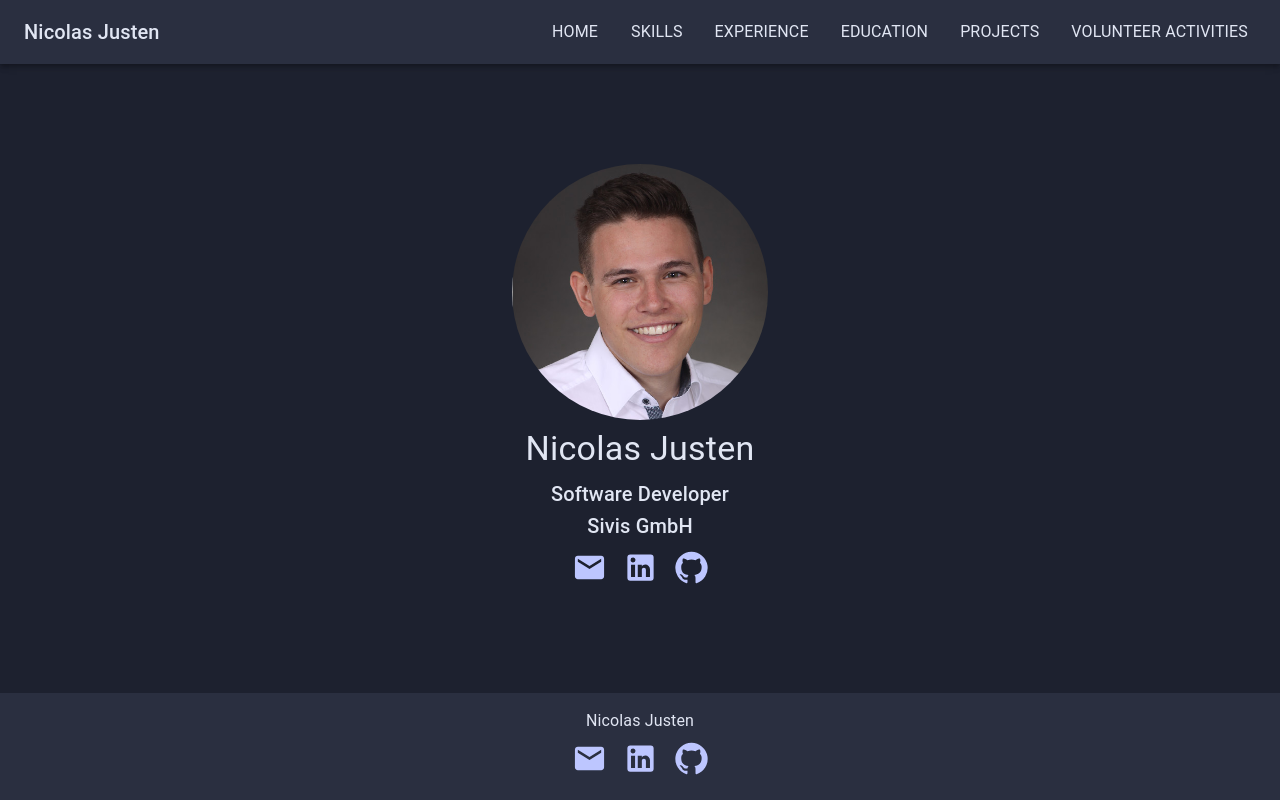
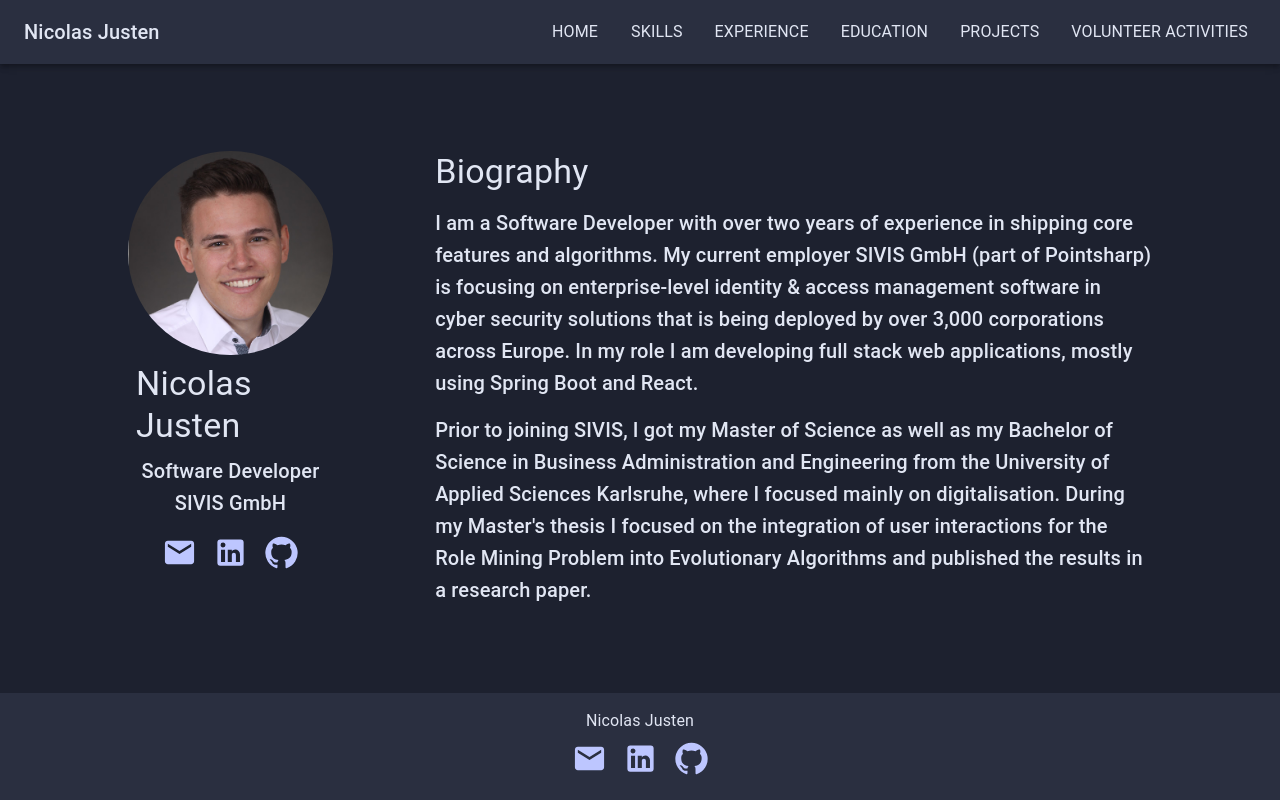
Before and after one commit to nicolasjusten95/nicolas-justen-portfolio, a React (Create React App) app: page / in a window 1280 px wide. Built offline with nearby package versions, Linux system fonts and the light colour scheme.

Commit message:
add biography section

```diff
--- a/src/components/body/home/Home.tsx
+++ b/src/components/body/home/Home.tsx
@@ -1,6 +1,14 @@
 import {Avatar, Box, Link, Stack, Typography} from "@mui/material";
 import profilePicture from '../../../images/profile_picture.jpg';
-import {currentCompany, currentCompanyLink, jobTitle, name} from "../../../data/HomeData";
+import {
+    currentCompany,
+    currentCompanyLink,
+    heading,
+    jobTitle,
+    name,
+    paragraph1,
+    paragraph2
+} from "../../../data/HomeData";
 import {githubIcon, linkedInIcon, mailIcon} from "../../../data/SocialMediaIcons";
 
 
@@ -8,12 +16,18 @@ const Home = () => {
     return (
         <Box
             display='flex'
+            flexDirection='row'
+            justifyContent='space-between'
+            width='80%'>
+            <Box
+                display='flex'
                 flexDirection='column'
-        alignItems='center'>
+                alignItems='center'
+                width='20%'>
                 <Avatar
                     alt={name}
                     src={profilePicture}
-                sx={{ width: 256, height: 256 }}/>
+                    sx={{width: 'auto', height: 'auto'}}/>
                 <Typography color='text.primary' variant='h4' p='8px'>{name}</Typography>
                 <Typography color='text.primary' variant='h6'>{jobTitle}</Typography>
                 <Typography color='text.primary' variant='h6'>
@@ -26,12 +40,18 @@ const Home = () => {
                         {currentCompany}
                     </Link>
                 </Typography>
-            <Stack direction='row'>
+                <Stack direction='row' p='8px'>
                     {mailIcon}
                     {linkedInIcon}
                     {githubIcon}
                 </Stack>
             </Box>
+            <Box width='70%'>
+                <Typography color='text.primary' variant='h4' pb='15px'>{heading}</Typography>
+                <Typography color='text.primary' variant='h6' pb='15px'>{paragraph1}</Typography>
+                <Typography color='text.primary' variant='h6'>{paragraph2}</Typography>
+            </Box>
+        </Box>
     );
 };
 
--- a/src/data/HomeData.ts
+++ b/src/data/HomeData.ts
@@ -1,4 +1,15 @@
 export const name = "Nicolas Justen";
 export const jobTitle = "Software Developer";
-export const currentCompany = "Sivis GmbH";
+export const currentCompany = "SIVIS GmbH";
 export const currentCompanyLink = "https://www.sivis.com/";
+export const heading = "Biography";
+export const paragraph1 = `I am a Software Developer with over two years of experience in
+    shipping core features and algorithms. My current employer SIVIS GmbH (part of Pointsharp) is focusing on
+    enterprise-level identity & access management software in cyber security solutions that is being deployed by over
+    3,000 corporations across Europe. In my role I am developing full stack web applications, mostly using Spring Boot
+    and React.`;
+export const paragraph2 = `Prior to joining SIVIS, I got my Master of Science as well as my
+    Bachelor of Science in Business Administration and Engineering from the University of Applied Sciences Karlsruhe,
+    where I focused mainly on digitalisation. During my Master's thesis I focused on the integration of user
+    interactions for the Role Mining Problem into Evolutionary Algorithms and published the results in a research paper.
+    `;
```
Lines whose indentation alone changed are shown as unchanged.
